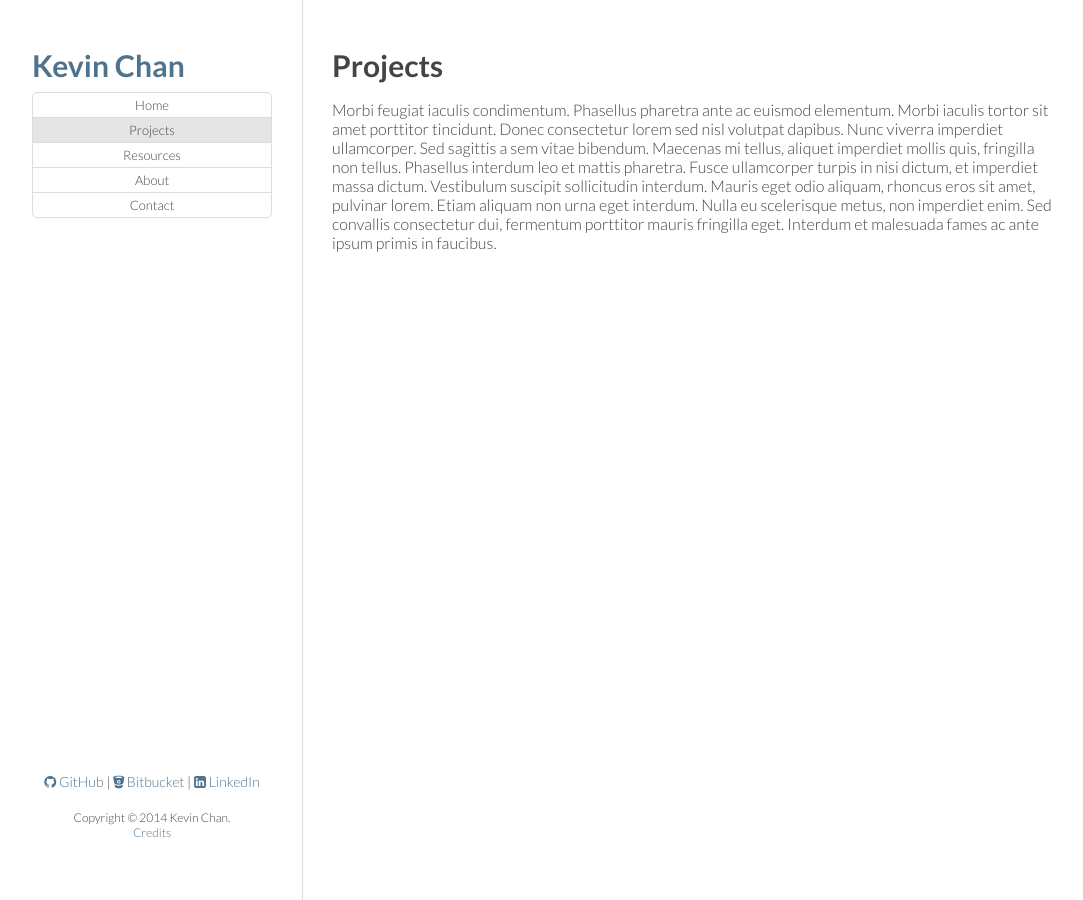
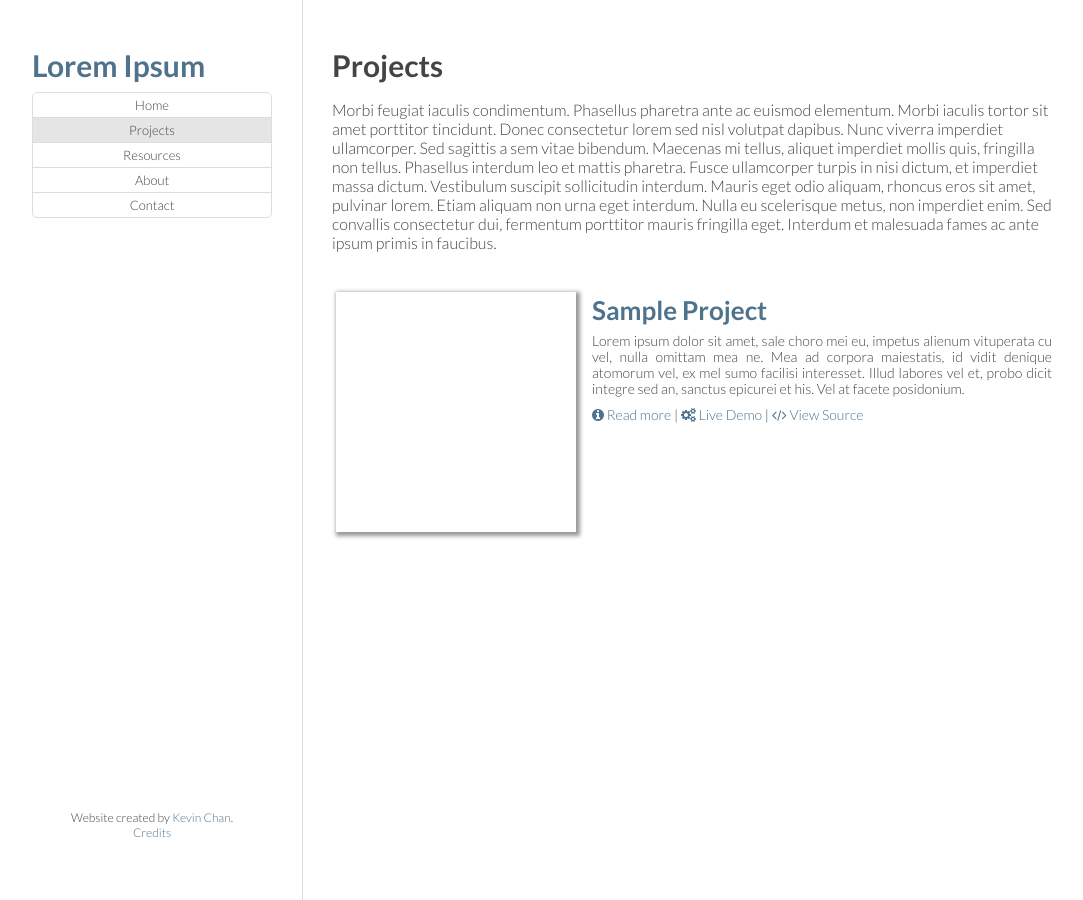
Before and after one commit to chessmasterhong/blog, a Jekyll site: the page built from projects/index.html, in a window 1280 px wide. Shown: the whole page, without its empty margins (98-1181 px from the left). Built offline with Jekyll 4.4.1, drawn with Linux system fonts in a browser that asks for light colours; some of the changed lines change nothing that is shown.

Commit message:
Removing site-specific information. Added sample project post for demonstration purposes.

```diff
--- a/_config.yml
+++ b/_config.yml
@@ -1,4 +1,4 @@
-name: Kevin Chan
+name: Lorem Ipsum
 
 exclude:
     - "/Rakefile"
--- a/_layouts/default.html
+++ b/_layouts/default.html
@@ -1,10 +1,7 @@
-{% strip %}<!DOCTYPE html>
+<!DOCTYPE html>
 <html lang="en-US">
     <head>
         <meta charset="utf-8">
-
-        <meta name="author" content="Kevin Chan">
-        <meta name="description" content="Kevin Chan. Programmer and computer scientist.">
 
         <meta name="viewport" content="width=device-width, initial-scale=1">
 
@@ -56,25 +53,11 @@
             </section>
 
             <footer>
-                <p>
-                    <a href="http://github.com/chessmasterhong"><i class="fa fa-github"></i> GitHub</a> |
-                    <a href="http://bitbucket.org/chessmasterhong"><i class="fa fa-bitbucket"></i> Bitbucket</a> |
-                    <a href="http://www.linkedin.com/in/kchan12"><i class="fa fa-linkedin-square"></i> LinkedIn</a>
-                </p>
                 <small>
-                    Copyright &copy; 2014 Kevin Chan.<br>
+                    Website created by <a href="//github.com/chessmasterhong">Kevin Chan</a>.<br>
                     <a href="/credits">Credits</a>
                 </small>
             </footer>
         </div>
-
-        <script>
-            (function(i,s,o,g,r,a,m){i['GoogleAnalyticsObject']=r;i[r]=i[r]||function(){
-                (i[r].q=i[r].q||[]).push(arguments)},i[r].l=1*new Date();a=s.createElement(o),
-                m=s.getElementsByTagName(o)[0];a.async=1;a.src=g;m.parentNode.insertBefore(a,m)
-            })(window,document,'script','//www.google-analytics.com/analytics.js','ga');
-            ga('create', 'UA-50180687-1', 'chessmasterhong.github.io');
-            ga('send', 'pageview');
-        </script>
     </body>
-</html>{% endstrip %}
+</html>
--- a/_plugins/strip.rb
+++ /dev/null
@@ -1,12 +0,0 @@
-# Replaces multiple newlines and whitespace between them with one newline
-# https://github.com/aucor/jekyll-plugins
-
-module Jekyll
-    class StripTag < Liquid::Block
-        def render(context)
-            super.gsub /\n\s*\n/, "\n"
-        end
-    end
-end
-
-Liquid::Template.register_tag('strip', Jekyll::StripTag)
--- /dev/null
+++ b/_posts/projects/1970-01-01-sample_project.md
@@ -0,0 +1,23 @@
+---
+layout: project_details
+categories:
+    - "projects"
+title: "Sample Project"
+url_demo: "http://example.com/"
+url_source: "http://example.com/"
+thumbnail_style: ""
+slides:
+    - image: ""
+      caption: ""
+---
+
+
+Lorem ipsum dolor sit amet, sale choro mei eu, impetus alienum vituperata cu vel, nulla omittam mea ne. Mea ad corpora maiestatis, id vidit denique atomorum vel, ex mel sumo facilisi interesset. Illud labores vel et, probo dicit integre sed an, sanctus epicurei et his. Vel at facete posidonium.
+
+Nec legere debitis efficiantur te. Graeco detraxit ex qui. Eu feugiat vulputate intellegebat sea, ne cum cibo graeco possim, ad assum labores accusamus eum. In per rebum commodo aliquam, sea id ponderum recteque. Id stet case malorum pri, ea quod delectus vim, cu agam repudiare ius.
+
+Vim mundi munere concludaturque ei, in mei quem accommodare. Ei stet soleat repudiandae mel, eum ei volumus reformidans, pri ex ignota percipitur temporibus. Ea eum simul tantas. Eligendi postulant ullamcorper sea ut. Summo epicuri vis ex, ad vim modo suas saepe, eam illud dissentiunt et.
+
+In cotidieque persequeris ullamcorper nec. Nobis impedit vim ea, eam at libris philosophia consequuntur, eu omnis periculis has. Ad vidisse facilis has, has cu clita aperiam imperdiet. Id qui graeco patrioque, id per graece legendos dissentiet. Sit cu accusam dolores, cum iisque constituam neglegentur ut.
+
+An mei amet sint inciderint, consulatu scribentur te vel, atqui congue torquatos ea per. Idque affert corrumpit ut mel, eros scribentur no vix. Mucius scripserit sit at, mel epicurei dignissim te, prima vocibus maluisset usu ea. Amet illud deserunt mel et, te pro aliquam assueverit, te ius odio quaeque. Vis no sint utinam.
```
